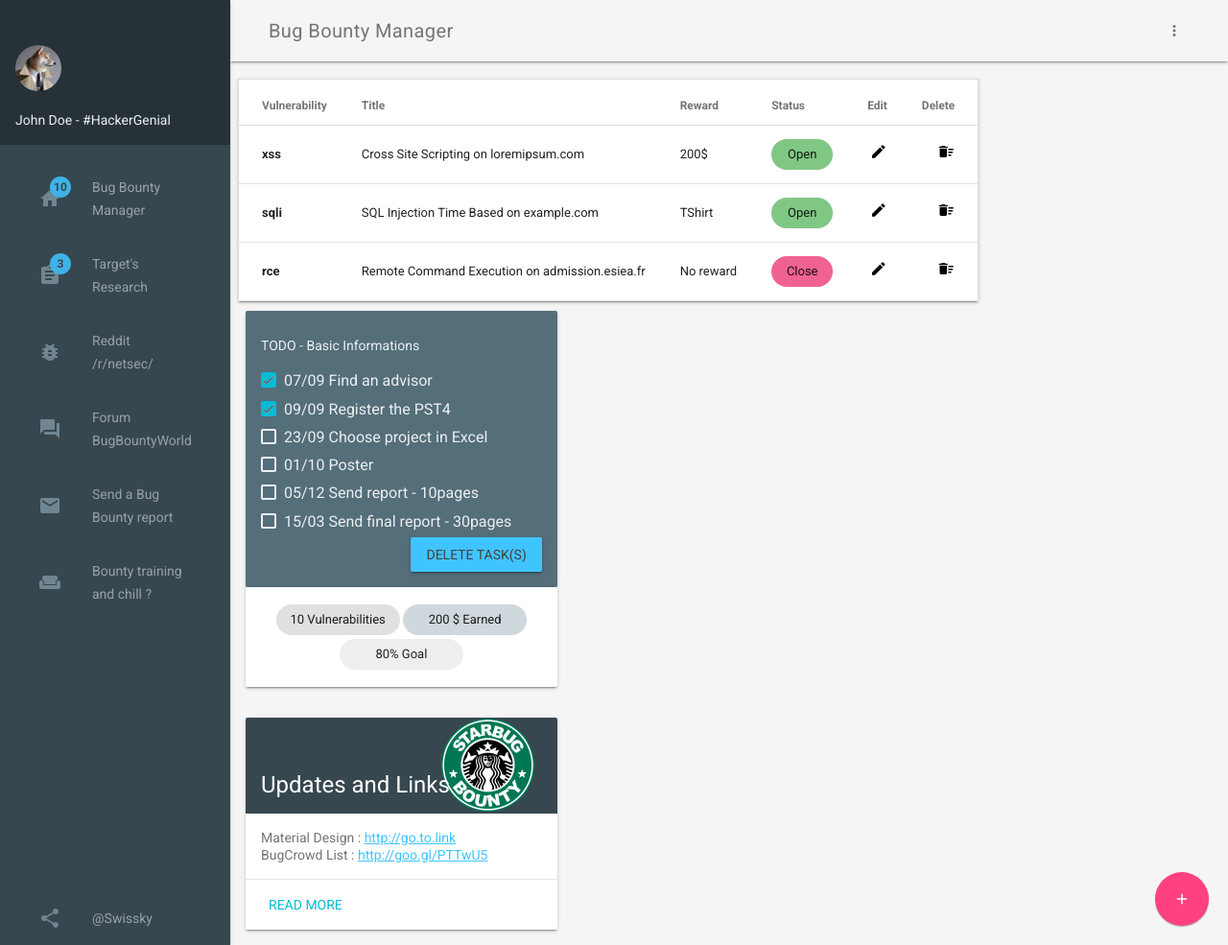
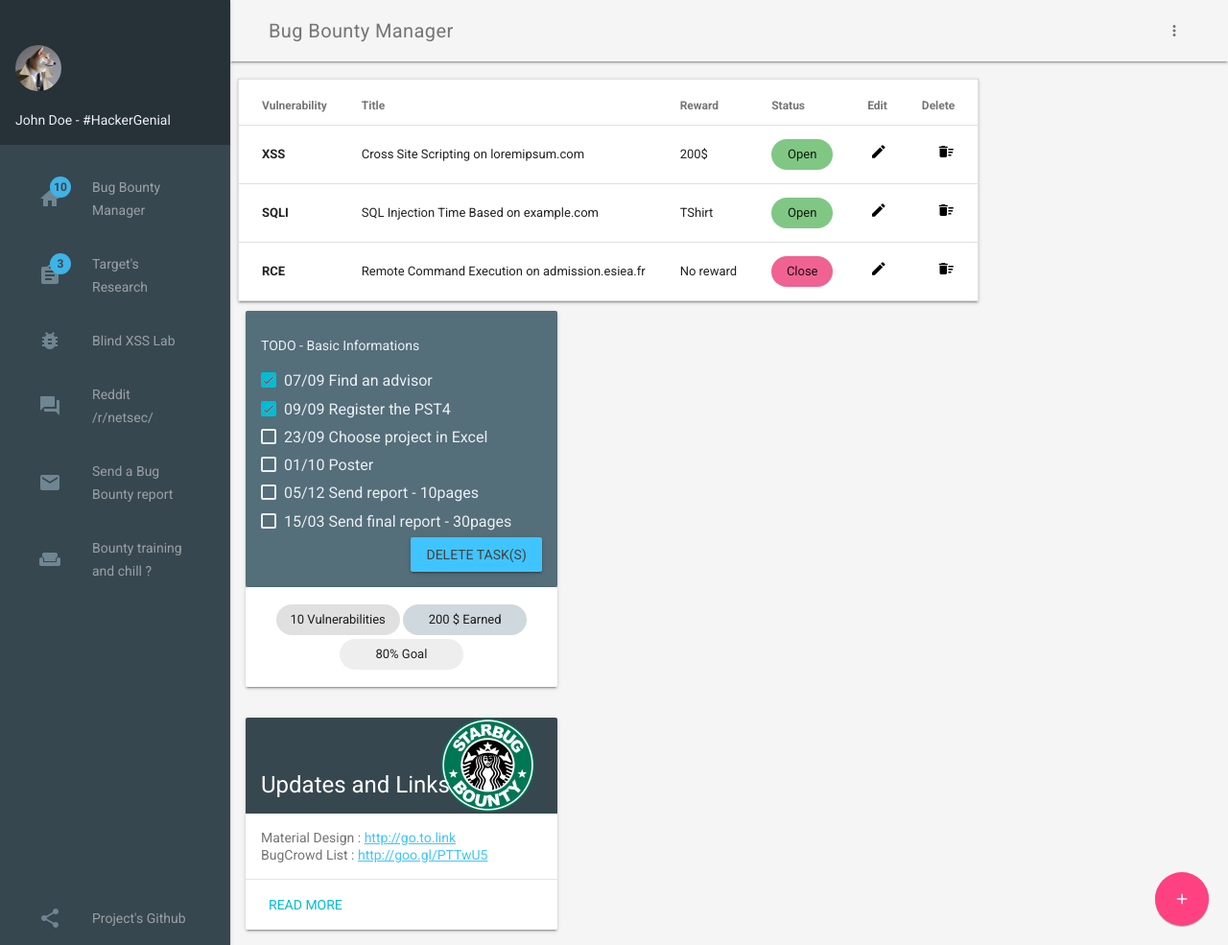
Before and after one commit to sokaRepo/bugbounty, a Flask app: page / in a window 1280 px wide. Shown: the whole page at 96% size. Run offline with Flask 2, Linux system fonts and the light colour scheme; data comes from the database, SQL or seed files in the repository.

Commit message:
CSS modification : Vuln in Uppercase and resolve a broken link

```diff
--- a/static/css/styles.css
+++ b/static/css/styles.css
@@ -188,7 +188,7 @@
 }
 .demo-updates .mdl-card__title {
   min-height: 200px;
-  background-image: url('images/dog.png');
+  background-image: url('../images/dog.png');
   background-position: 90% 100%;
   background-repeat: no-repeat;
 }
@@ -304,6 +304,7 @@
 
 .mdl-text-bold{
   font-weight: bold;
+  text-transform: uppercase;
 }
 
 .mdl-data-table{
--- a/templates/index.html
+++ b/templates/index.html
@@ -41,12 +41,12 @@
         <nav class="demo-navigation mdl-navigation mdl-color--blue-grey-800">
           <a class="mdl-navigation__link" href=""><i data-badge="10" class="mdl-color-text--blue-grey-400 material-icons mdl-badge mdl-badge--overlap" role="presentation">home</i>Bug Bounty Manager</a>
           <a class="mdl-navigation__link" href="#target"><i data-badge="3" class="mdl-color-text--blue-grey-400 material-icons mdl-badge mdl-badge--overlap" role="presentation">assignment</i>Target's Research</a>
-          <a class="mdl-navigation__link" href="https://www.reddit.com/r/netsec"><i class="mdl-color-text--blue-grey-400 material-icons mdl-badge mdl-badge--overlap" role="presentation">bug_report</i>Reddit /r/netsec/</a>
-          <a class="mdl-navigation__link" href="#forum"><i class="mdl-color-text--blue-grey-400 material-icons mdl-badge mdl-badge--overlap" role="presentation">forum</i>Forum BugBountyWorld</a>
+          <a class="mdl-navigation__link" href="#blindxss"><i class="mdl-color-text--blue-grey-400 material-icons mdl-badge mdl-badge--overlap" role="presentation">bug_report</i>Blind XSS Lab</a>
+          <a class="mdl-navigation__link" href="https://www.reddit.com/r/netsec"><i class="mdl-color-text--blue-grey-400 material-icons mdl-badge mdl-badge--overlap" role="presentation">forum</i>Reddit /r/netsec/</a>
           <a class="mdl-navigation__link" href="#send"><i class="mdl-color-text--blue-grey-400 material-icons mdl-badge mdl-badge--overlap" role="presentation">mail</i>Send a Bug Bounty report</a>
           <a class="mdl-navigation__link" href="#training"><i class="mdl-color-text--blue-grey-400 material-icons mdl-badge mdl-badge--overlap" role="presentation">weekend</i>Bounty training and chill ?</a>
           <div class="mdl-layout-spacer"></div>
-          <a class="mdl-navigation__link" href=""><i class="mdl-color-text--blue-grey-400 material-icons" role="presentation">share</i>@Swissky</a>
+          <a class="mdl-navigation__link" href="https://github.com/sokaRepo/bugbounty"><i class="mdl-color-text--blue-grey-400 material-icons" role="presentation">share</i>Project's Github</a>
         </nav>
       </div>
 
```
